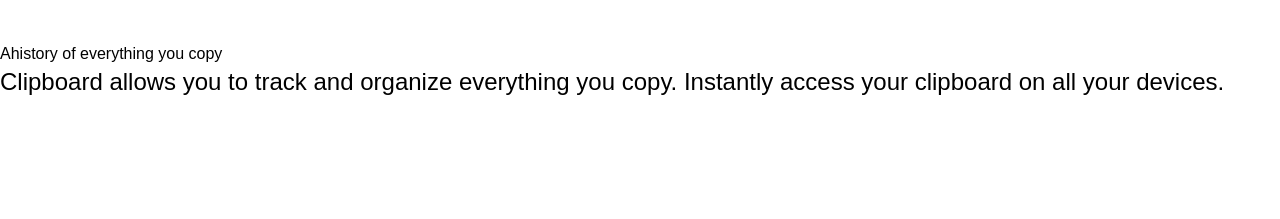
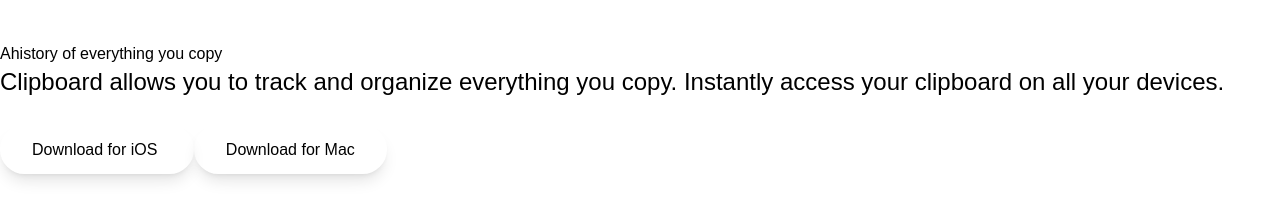
Before and after one commit to andrewteece/ClipboardLandingPage, a website: page index.html in a window 1280 px wide. Shown: the part 275-494 px from the top of the page. Drawn offline with Linux system fonts and the light colour scheme; a web font is replaced by a local one.

Commit message:
button section

```diff
--- a/index.html
+++ b/index.html
@@ -27,8 +27,24 @@
         </p>
 
         <!-- Button Container -->
-        <div class="button-container"></div>
+        <div class="button-container">
+          <a
+            href="#"
+            class="p-4 px-8 rounded-full shadow-lg bg-lightblue duration-200 hover:opacity-80"
+          >
+            Download for iOS
+          </a>
+          <a
+            href="#"
+            class="p-4 px-8 rounded-full shadow-lg bg-lightblue duration-200 hover:opacity-80"
+          >
+            Download for Mac
+          </a>
+        </div>
       </div>
     </section>
+    <main>
+      <!-- Snippets Section-->
+    </main>
   </body>
 </html>
```
Also changed, not shown: css/style.css.
